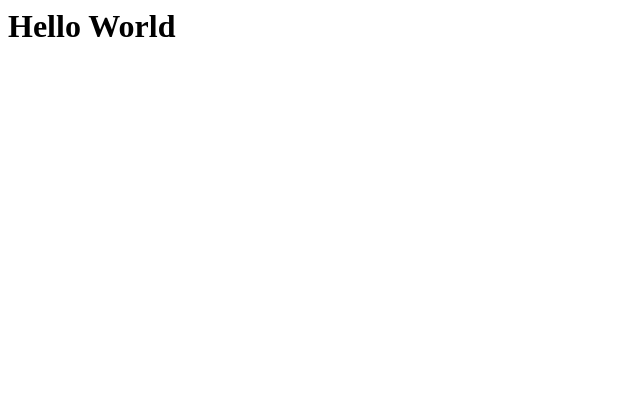
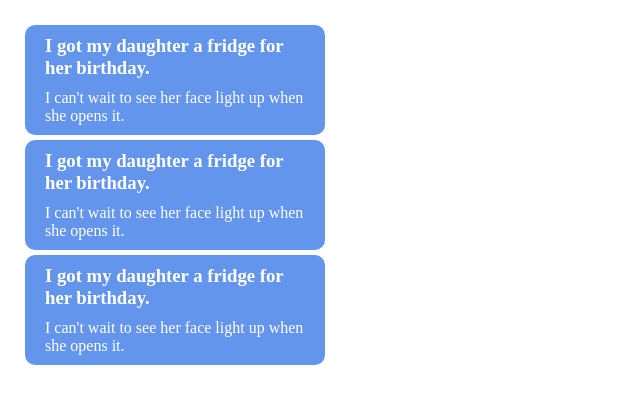
Before and after one commit to Unic-1/ReactTutorial, a React app in the folder Joke/: page / in a window 1280 px wide. Shown: the whole page, without its empty margins (0-640 px from the left). Built offline with nearby package versions, Linux system fonts and the light colour scheme.

Commit message:
- Joke cards added

```diff
--- a/Joke/App.js
+++ b/Joke/App.js
@@ -1,5 +1,30 @@
 import React from "react";
+import Joke from "./components/Joke";
 
 export default function App() {
-  return <h1>Hello World</h1>;
+  const jokes = [
+    {
+      setup: "I got my daughter a fridge for her birthday.",
+      punchline: "I can't wait to see her face light up when she opens it.",
+    },
+    {
+      setup: "I got my daughter a fridge for her birthday.",
+      punchline: "I can't wait to see her face light up when she opens it.",
+    },
+    {
+      setup: "I got my daughter a fridge for her birthday.",
+      punchline: "I can't wait to see her face light up when she opens it.",
+    },
+  ];
+
+  let x = <Joke setup={jokes[0].setup} punchline={jokes[0].punchline} />;
+  // x += <Joke setup={jokes[0].setup} punchline={jokes[0].punchline} />;
+
+  return (
+    <div>
+      <Joke setup={jokes[0].setup} punchline={jokes[0].punchline} />
+      <Joke setup={jokes[1].setup} punchline={jokes[1].punchline} />
+      <Joke setup={jokes[2].setup} punchline={jokes[2].punchline} />
+    </div>
+  );
 }
--- /dev/null
+++ b/Joke/components/Joke.js
@@ -0,0 +1,10 @@
+import React from "react";
+
+export default function Joke({ setup, punchline }) {
+  return (
+    <div className="card">
+      <h3>{setup}</h3>
+      <p>{punchline}</p>
+    </div>
+  );
+}
--- a/Joke/index.html
+++ b/Joke/index.html
@@ -3,6 +3,7 @@
     <meta charset="UTF-8" />
     <meta http-equiv="X-UA-Compatible" content="IE=edge" />
     <meta name="viewport" content="width=device-width, initial-scale=1.0" />
+    <link rel="stylesheet" href="styles.css" />
     <title>Joke</title>
   </head>
   <body>
--- /dev/null
+++ b/Joke/styles.css
@@ -0,0 +1,24 @@
+* {
+  margin: 0;
+  padding: 0;
+  box-sizing: border-box;
+}
+
+body {
+  height: 100vh;
+  width: 100vw;
+  padding: 20px;
+}
+
+.card {
+  padding: 10px 20px;
+  background-color: cornflowerblue;
+  width: 300px;
+  color: white;
+  border-radius: 10px;
+  margin: 5px;
+}
+
+.card > p {
+  margin-top: 10px;
+}
```
